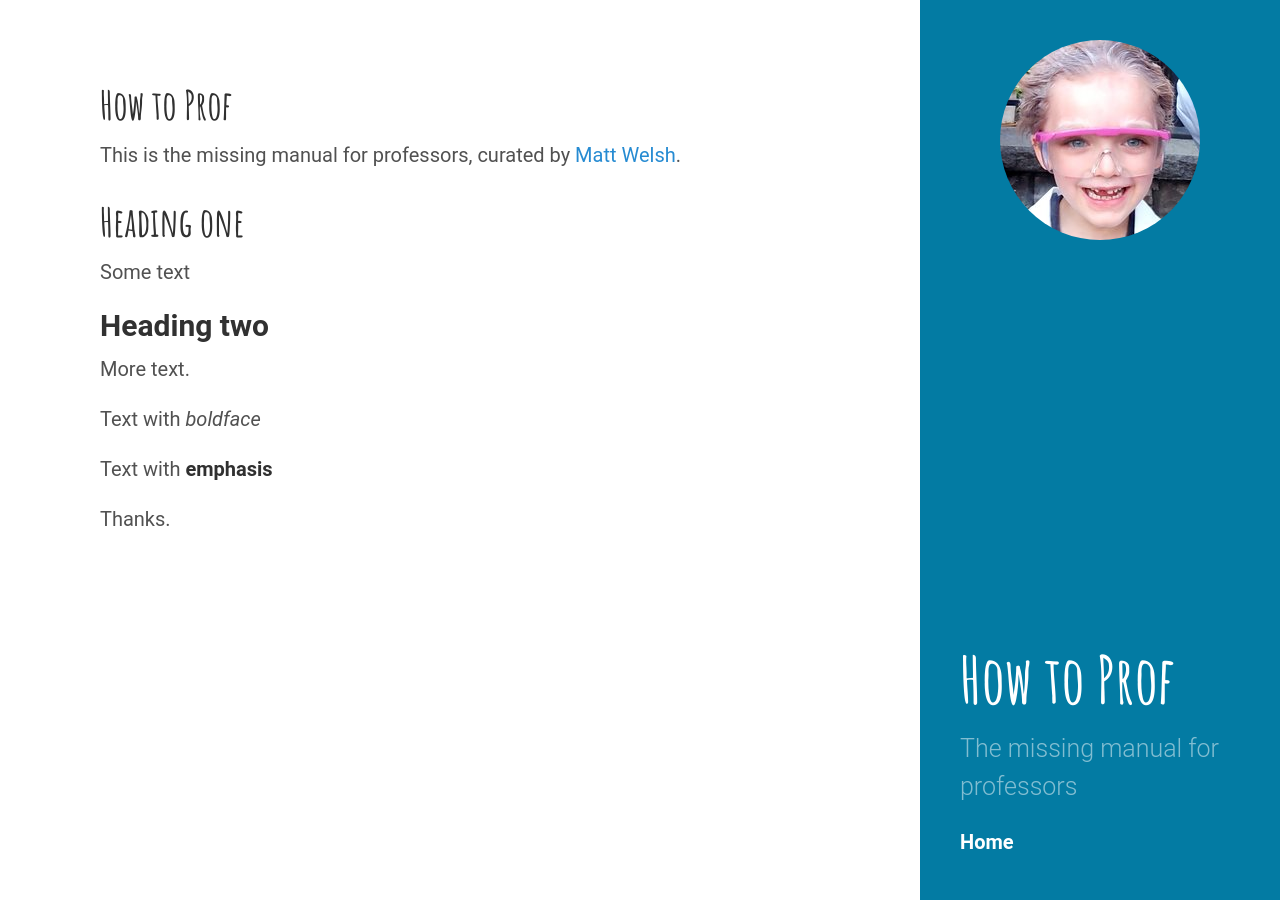
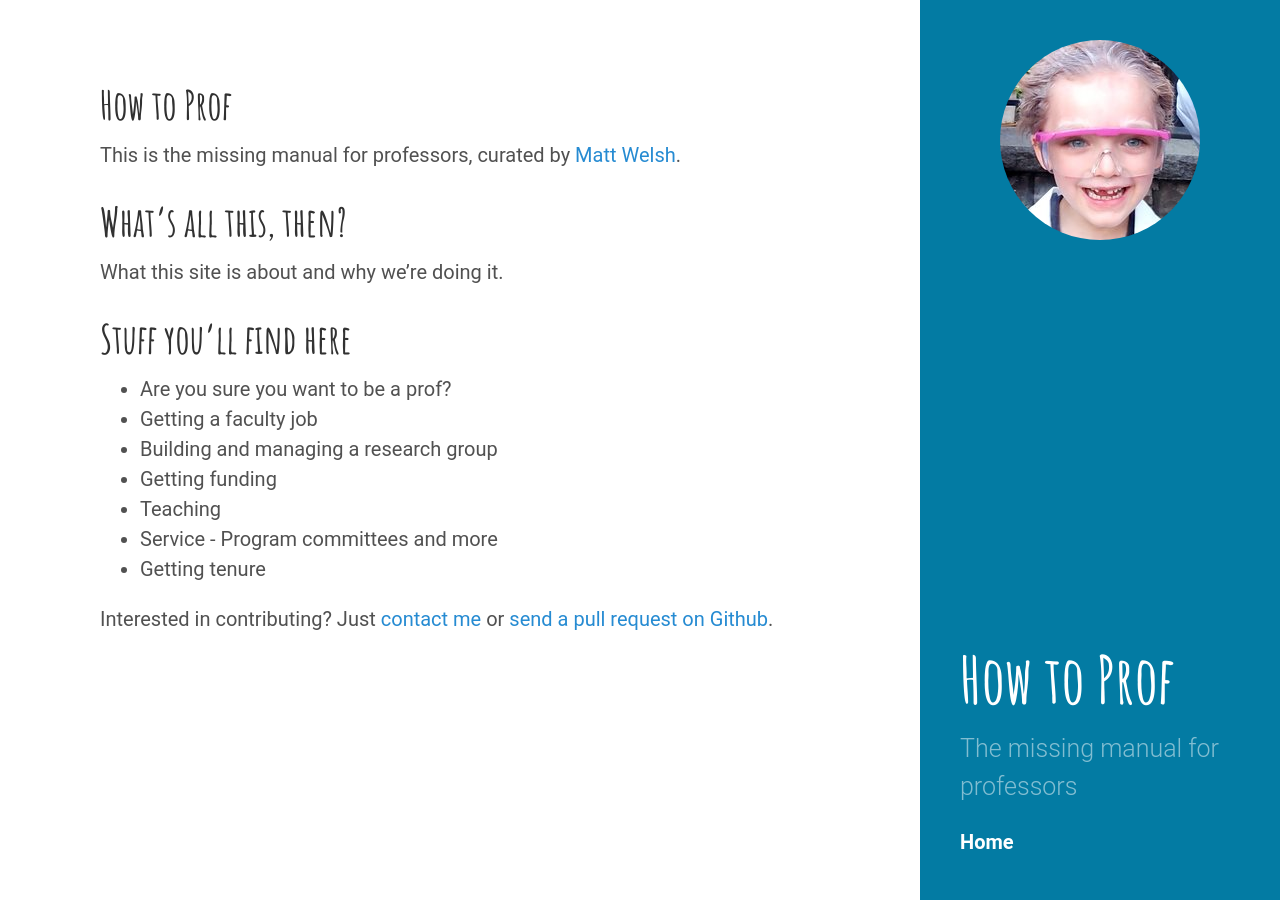
Before and after one commit to mdwelsh/howtoprof, a Jekyll site: the page built from index.md, in a window 1280 px wide. Built offline with Jekyll 4.4.1, drawn with Linux system fonts in a browser that asks for light colours.

Commit message:
Update index.md

```diff
--- a/index.md
+++ b/index.md
@@ -4,16 +4,18 @@ layout: hiddenpage
 ---
 This is the missing manual for professors, curated by [Matt Welsh](http://www.mdw.la/).
 
-# Heading one
+# What's all this, then?
 
-Some text
+What this site is about and why we're doing it.
 
-## Heading two
+# Stuff you'll find here
 
-More text.
+* Are you sure you want to be a prof?
+* Getting a faculty job
+* Building and managing a research group
+* Getting funding
+* Teaching
+* Service - Program committees and more
+* Getting tenure
 
-Text with *boldface*
-
-Text with **emphasis**
-
-Thanks.
+Interested in contributing? Just [contact me](http://www.mdw.la) or [send a pull request on Github](http://github.com/mdwelsh/howtoprof).
```
